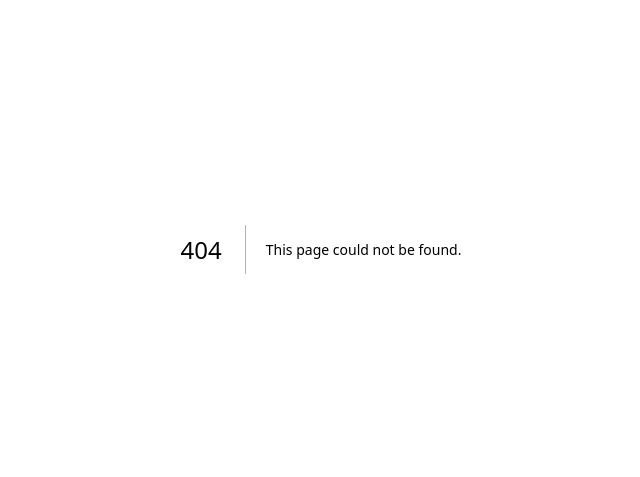
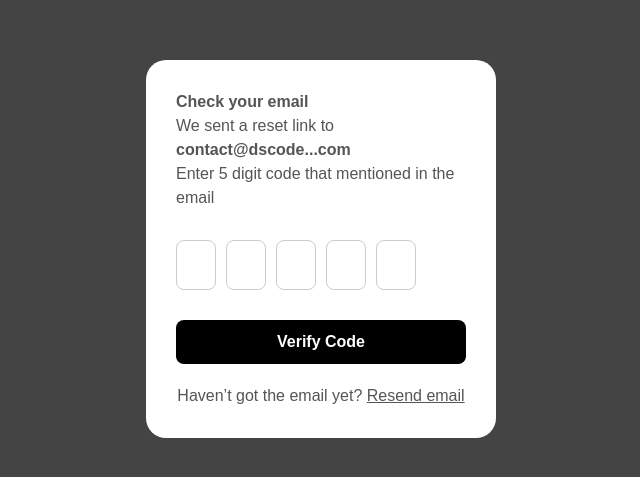
Before and after one commit to ThanhfVux2102/nextjs-chat-app, a Next.js app: page /verify in a window 1280 px wide. Before the commit this address had no page. Shown: the part 151-628 px from the top of the page, without its empty margins (319-959 px from the left). Built offline with nearby package versions, Linux system fonts and the light colour scheme.

Commit message:
verify OTP

```diff
--- /dev/null
+++ b/src/app/verify/page.js
@@ -0,0 +1,75 @@
+// src/app/verify/page.js
+'use client'
+import { useState } from 'react'
+
+export default function VerifyPage() {
+  const [code, setCode] = useState(['', '', '', '', ''])
+
+  const handleChange = (e, index) => {
+    const value = e.target.value
+    if (!/^\d?$/.test(value)) return // chỉ cho số
+    const newCode = [...code]
+    newCode[index] = value
+    setCode(newCode)
+
+    // auto focus ô tiếp theo
+    if (value && index < 4) {
+      document.getElementById(`code-${index + 1}`).focus()
+    }
+  }
+
+  const handleVerify = () => {
+    const enteredCode = code.join('')
+    console.log('Verifying:', enteredCode)
+    // Gọi API verify tại đây
+  }
+
+  return (
+    <div style={{ display: 'flex', justifyContent: 'center', alignItems: 'center', height: '100vh', background: '#444' }}>
+      <div style={{ background: 'white', padding: '30px', borderRadius: '20px', width: '350px' }}>
+
+        <h2 style={{fontWeight: 'bold', color: '#555'}}>Check your email</h2>
+        <p style={{color: '#555'}}>We sent a reset link to <b>contact@dscode...com</b><br />
+        Enter 5 digit code that mentioned in the email</p>
+
+        <div style={{ display: 'flex', gap: '10px', margin: '20px 0' }}>
+          {code.map((c, i) => (
+            <input
+              key={i}
+              id={`code-${i}`}
+              type="text"
+              maxLength="1"
+              value={c}
+              onChange={(e) => handleChange(e, i)}
+              style={{
+                width: '40px',
+                height: '50px',
+                textAlign: 'center',
+                fontSize: '20px',
+                borderRadius: '8px',
+                border: '1px solid #ccc',
+
+              }}
+            />
+          ))}
+        </div>
+
+        <button onClick={handleVerify} style={{
+          width: '100%',
+          padding: '10px',
+          background: 'black',
+          color: 'white',
+          border: 'none',
+          borderRadius: '8px',
+          fontWeight: 'bold'
+        }}>
+          Verify Code
+        </button>
+
+        <p style={{color: '#555', marginTop: '20px', textAlign: 'center',  }}>
+          Haven’t got the email yet? <a href="#" style={{textDecoration: 'underline'}}>Resend email</a>
+        </p>
+      </div>
+    </div>
+  )
+}
```
